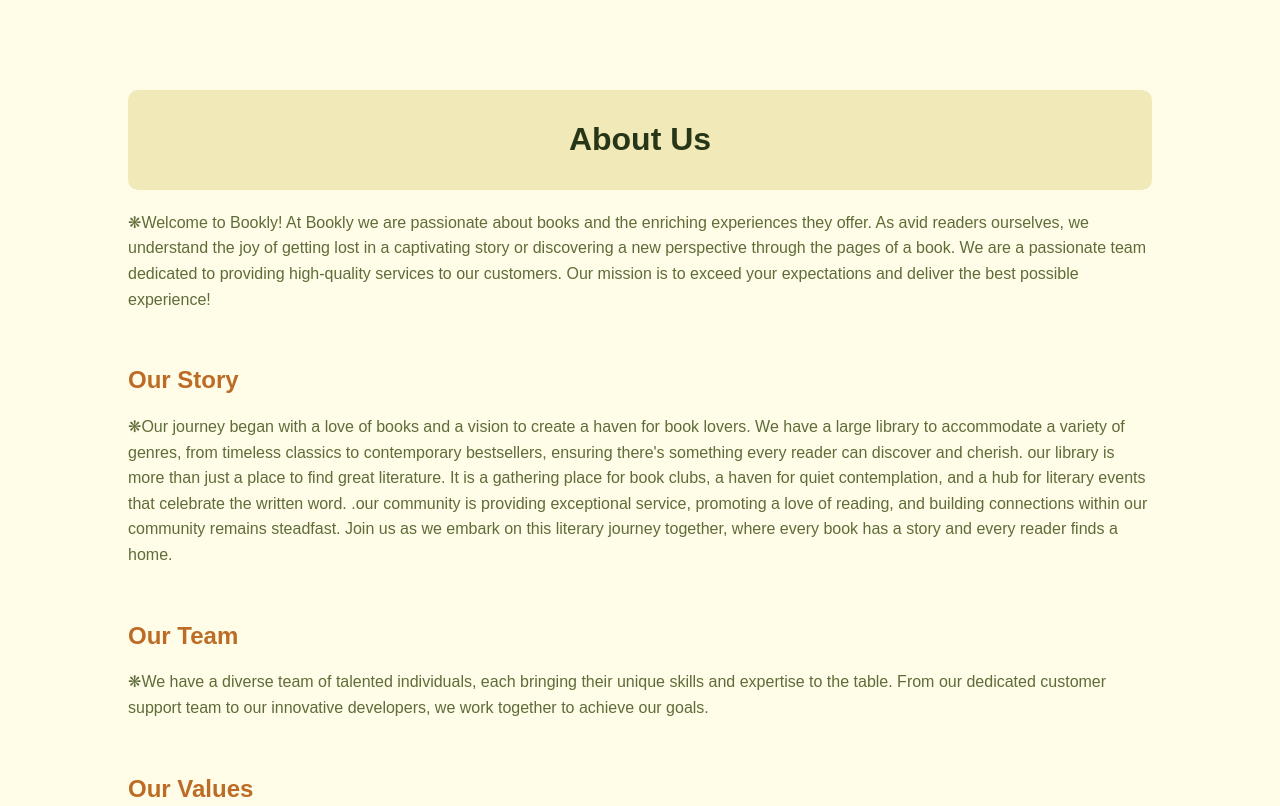
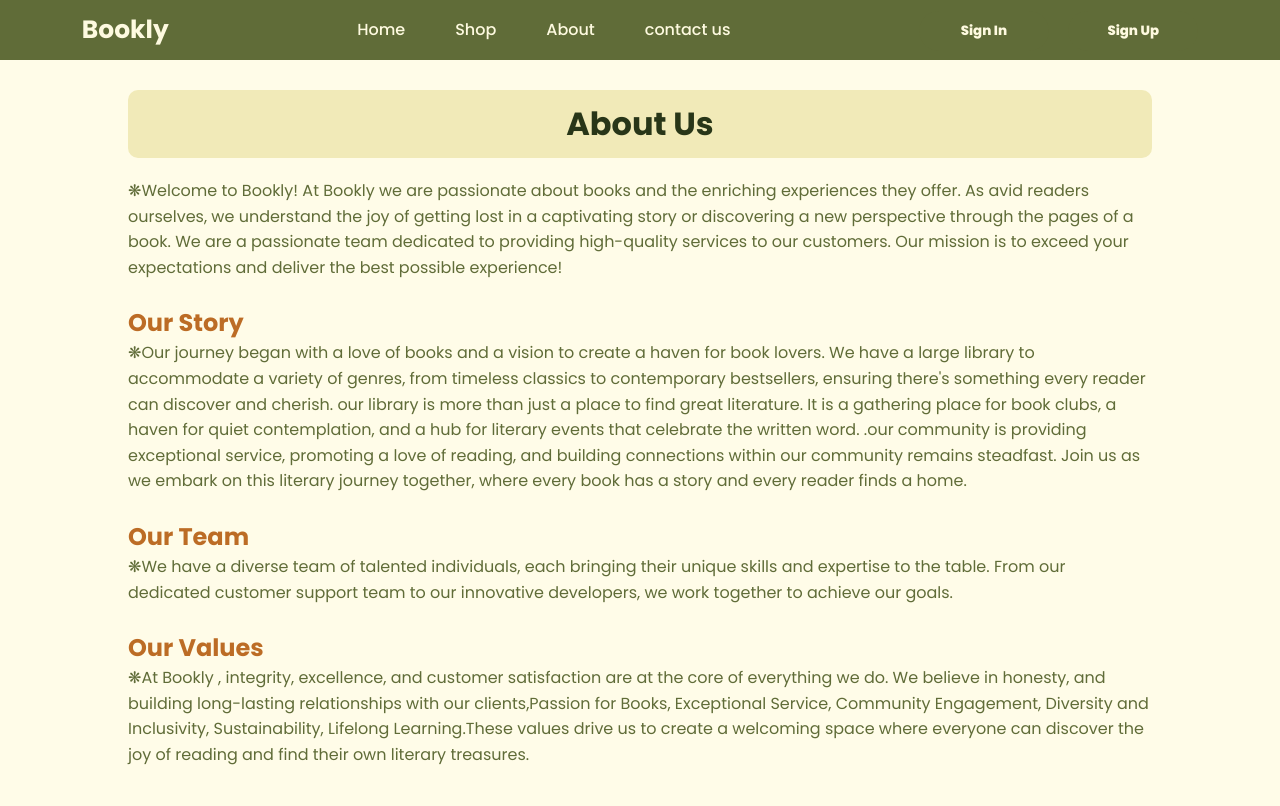
Before and after one commit to Minahatecoding/Web-Project, a plain HTML site: page public/html/Aboutuspage.html in a window 1280 px wide. Shown: the top 806 px of the page. Drawn offline with Linux system fonts and the light colour scheme.

Commit message:
Update Aboutuspage.html
nav edit

```diff
--- a/public/html/Aboutuspage.html
+++ b/public/html/Aboutuspage.html
@@ -5,9 +5,26 @@
     <meta name="viewport" content="width=device-width, initial-scale=1.0">
     <title>About Us</title>
     <link rel="stylesheet" href="../css/Aboutuspage.css">
+    <link rel="stylesheet" href="../css/nav.css">
     <link rel="icon" href="../Icon.jpeg">
 </head>
 <body>
+    <nav class="nav">
+        <div class="navlogo">
+            <p>Bookly</p>
+        </div>
+        <div class="nav-menu">
+            <ul>
+                <li><a href="#"class="link active">Home</a></li>
+                <li><a href="#"class="link">Shop</a></li>
+                <li><a href="#"class="link">About</a></li>
+                <li><a href="#"class="link">contact us</a></li>
+            </ul>
+        </div>
+        <div class="nav-button">
+            <button class="btn" id="loginBtn" >Sign In</button>
+            <button class="btn" id="signUpBtn">Sign Up</button>
+    </nav>
 
 <div class="container">
     <div class="heading-box">
@@ -18,8 +35,8 @@
     <br>
     <h2>Our Story</h2>
     <p>❋Our journey began with a love of books and a vision to create a haven for book lovers. We have a large library to accommodate a variety of genres, from timeless classics to contemporary bestsellers, ensuring there's something every reader can discover and cherish.
-       our library is more than just a place to find great literature. It is a gathering place for book clubs, a haven for quiet contemplation, and a hub for literary events that celebrate the written word.
-      .our community is  providing exceptional service, promoting a love of reading, and building connections within our community remains steadfast. Join us as we embark on this literary journey together, where every book has a story and every reader finds a home.</p>
+    our library is more than just a place to find great literature. It is a gathering place for book clubs, a haven for quiet contemplation, and a hub for literary events that celebrate the written word.
+    .our community is  providing exceptional service, promoting a love of reading, and building connections within our community remains steadfast. Join us as we embark on this literary journey together, where every book has a story and every reader finds a home.</p>
     <br>
     <h2>Our Team</h2>
     <p>❋We have a diverse team of talented individuals, each bringing their unique skills and expertise to the table. From our dedicated customer support team to our innovative developers, we work together to achieve our goals.</p>
```
